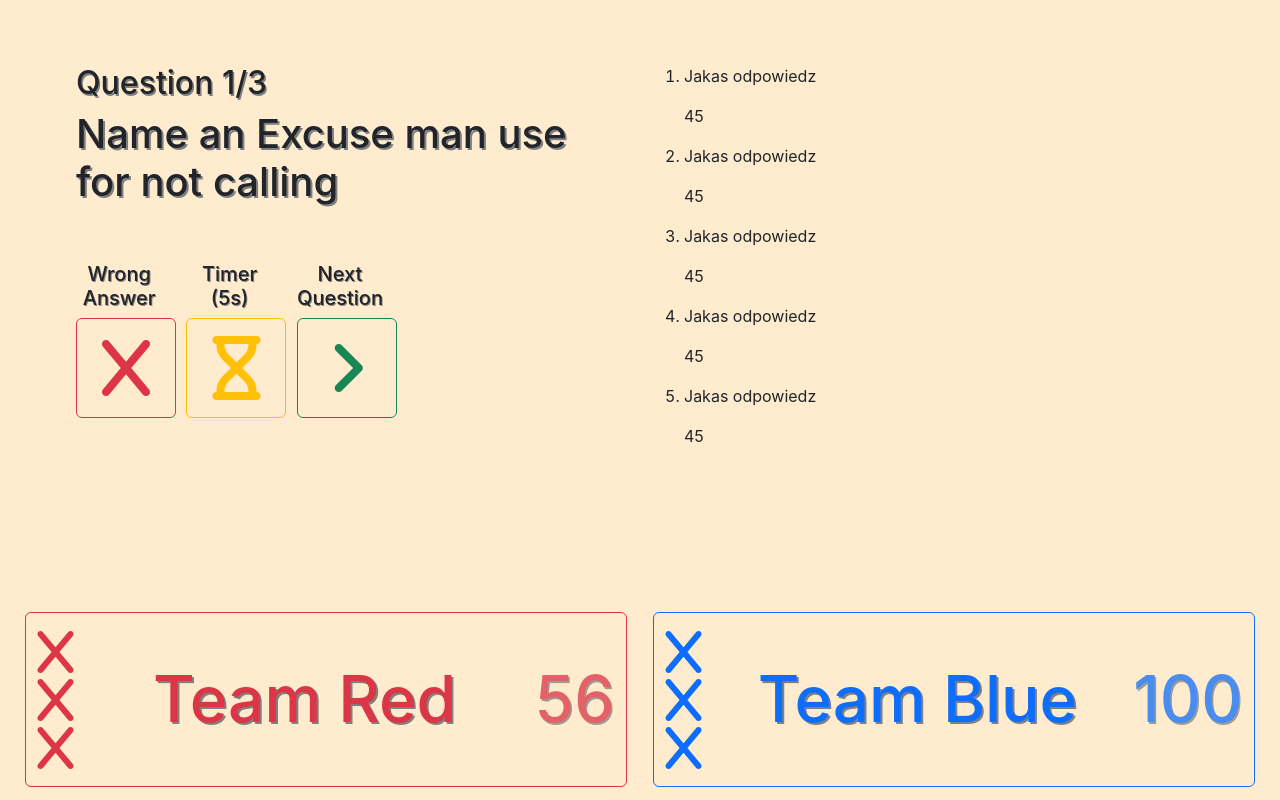
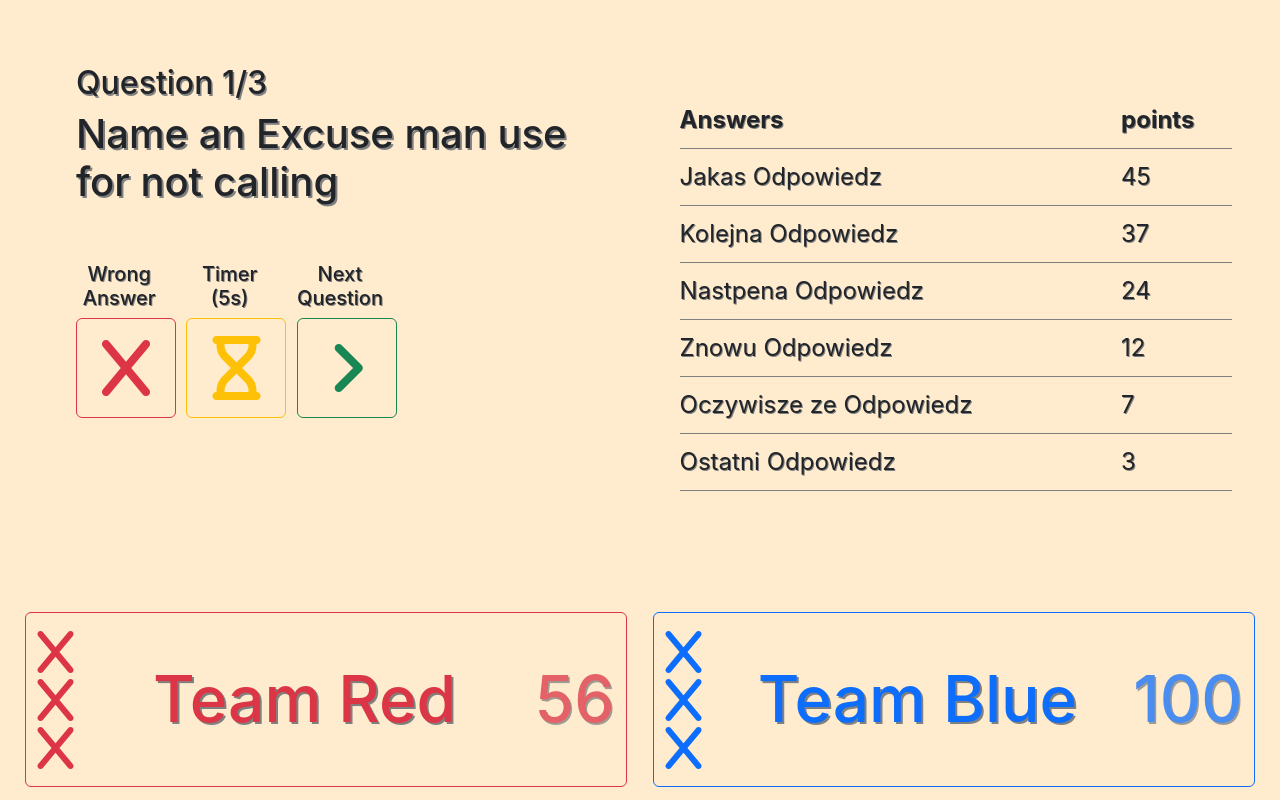
Before and after one commit to VeryHotShark/family-feud, an Electron app: page src/game.html in a window 1280 px wide. Drawn offline with nearby package versions, Linux system fonts and the light colour scheme.

Commit message:
Styled Answers and added clicks to all buttons

```diff
--- a/src/game.css
+++ b/src/game.css
@@ -1,6 +1,7 @@
 body {
     font-family: -apple-system, BlinkMacSystemFont, 'Segoe UI', Roboto, Helvetica,
     Arial, sans-serif;
+    user-select: none;
     background-color: blanchedalmond;
 }
 
@@ -30,6 +31,26 @@ body {
     align-content: flex-end;
     align-items: flex-end;
     justify-content: space-between;
+}
+
+.answer-items {
+    font-weight: bold;
+}
+
+table {
+    margin: 5%;
+    width: 100%;
+    font-size: 1.5rem;
+}
+
+th, td {
+    text-shadow: 1px 1px gray;
+    padding: 10px 0;
+    border-bottom: 1px solid gray;
+}
+
+tbody tr:hover {
+    background-color: rgb(205, 184, 153);
 }
 
 h1 {
--- a/src/game.html
+++ b/src/game.html
@@ -25,7 +25,10 @@
         <div class="row controls">
           <div class="control-element col-lg-4">
             <h5>Wrong Answer</h5>
-            <button type="button" class="btn btn-outline-danger control-button">
+            <button
+              type="button"
+              id="wrong-button"
+              class="btn btn-outline-danger control-button">
               <i class="fa-solid fa-x fa-4x"></i>
             </button>
           </div>
@@ -34,6 +37,7 @@
             <h5>Timer (5s)</h5>
             <button
               type="button"
+              id="timer-button"
               class="btn btn-outline-warning control-button"
             >
               <i class="fa-solid fa-hourglass fa-4x"></i>
@@ -44,6 +48,7 @@
             <h5>Next Question</h5>
             <button
               type="button"
+              id="next-button"
               class="btn btn-outline-success control-button"
             >
               <i class="fa-solid fa-angle-right fa-4x"></i>
@@ -53,59 +58,67 @@
       </div>
 
       <div class="answers col-lg-6">
-        <ol>
-          <li class="answer-item">
-            <div class="row">
-              <p class="answer">Jakas odpowiedz</p>
-              <p class="points">45</p>
-            </div>
-          </li>
+        <table>
+          <thead>
+            <tr>
+              <th>Answers</th>
+              <th>points</th>
+            </tr>
+          </thead>
 
-          <li class="answer-item">
-            <p class="answer">Jakas odpowiedz</p>
-            <p class="points">45</p>
-          </li>
+          <tbody>
+            <tr>
+              <td>Jakas Odpowiedz</td>
+              <td>45</td>
+            </tr>
 
-          <li class="answer-item">
-            <p class="answer">Jakas odpowiedz</p>
-            <p class="points">45</p>
-          </li>
+            <tr>
+              <td>Kolejna Odpowiedz</td>
+              <td>37</td>
+            </tr>
 
-          <li class="answer-item">
-            <p class="answer">Jakas odpowiedz</p>
-            <p class="points">45</p>
-          </li>
+            <tr>
+              <td>Nastpena Odpowiedz</td>
+              <td>24</td>
+            </tr>
 
-          <li class="answer-item">
-            <p class="answer">Jakas odpowiedz</p>
-            <p class="points">45</p>
-          </li>
-        </ol>
+            <tr>
+              <td>Znowu Odpowiedz</td>
+              <td>12</td>
+            </tr>
+
+            <tr>
+              <td>Oczywisze ze Odpowiedz</td>
+              <td>7</td>
+            </tr>
+
+            <tr>
+              <td>Ostatni Odpowiedz</td>
+              <td>3</td>
+            </tr>
+          </tbody>
+        </table>
       </div>
     </div>
 
     <div class="team-buttons container">
-      <div class="btn btn-outline-danger team-button team-button-left">
+      <div id="team-red" class="btn btn-outline-danger team-button">
         <div class="x-icons">
           <i class="fa-solid fa-x fa-3x"></i>
           <i class="fa-solid fa-x fa-3x"></i>
           <i class="fa-solid fa-x fa-3x"></i>
         </div>
-        <h1 class=" team-label">
-          Team Red
-        </h1>
-        <h2 class=" team-points">56</h2>
+        <h1 class="team-label">Team Red</h1>
+        <h2 class="team-points">56</h2>
       </div>
-      <div class="btn btn-outline-primary team-button team-button-right">
+      <div id="team-blue" class="btn btn-outline-primary team-button">
         <div class="x-icons">
           <i class="fa-solid fa-x fa-3x"></i>
           <i class="fa-solid fa-x fa-3x"></i>
           <i class="fa-solid fa-x fa-3x"></i>
         </div>
-        <h1 class=" team-label">
-          Team Blue
-        </h1 >
-        <h2 class=" team-points">100</h2>
+        <h1 class="team-label">Team Blue</h1>
+        <h2 class="team-points">100</h2>
       </div>
     </div>
   </body>
--- a/src/game.js
+++ b/src/game.js
@@ -1,5 +1,21 @@
 let $ = (jQuery = require("jquery"));
 
-$("button").on("toggle", function () {
-  console.log("DUPA");
+$("#timer-button").on("click", function () {
+  console.log("timer");
 });
+
+$("#wrong-button").on("click", function () {
+  console.log("wrong");
+});
+
+$("#next-button").on("click", function () {
+  console.log("next");
+});
+
+$("tbody tr").on("click", function() {
+  console.log($(this).index());
+})
+
+$(".team-button").on("click", function() {
+  console.log(this.id);
+})
--- a/src/question-menu.css
+++ b/src/question-menu.css
@@ -40,7 +40,7 @@ h2 {
 .list-group {
   border-style: solid none;
   border-radius: 10px;
-  max-height: 550px;
+  max-height: 350px;
   overflow-x: hidden;
   overflow-y: scroll;
   scrollbar-width: thin;
```
